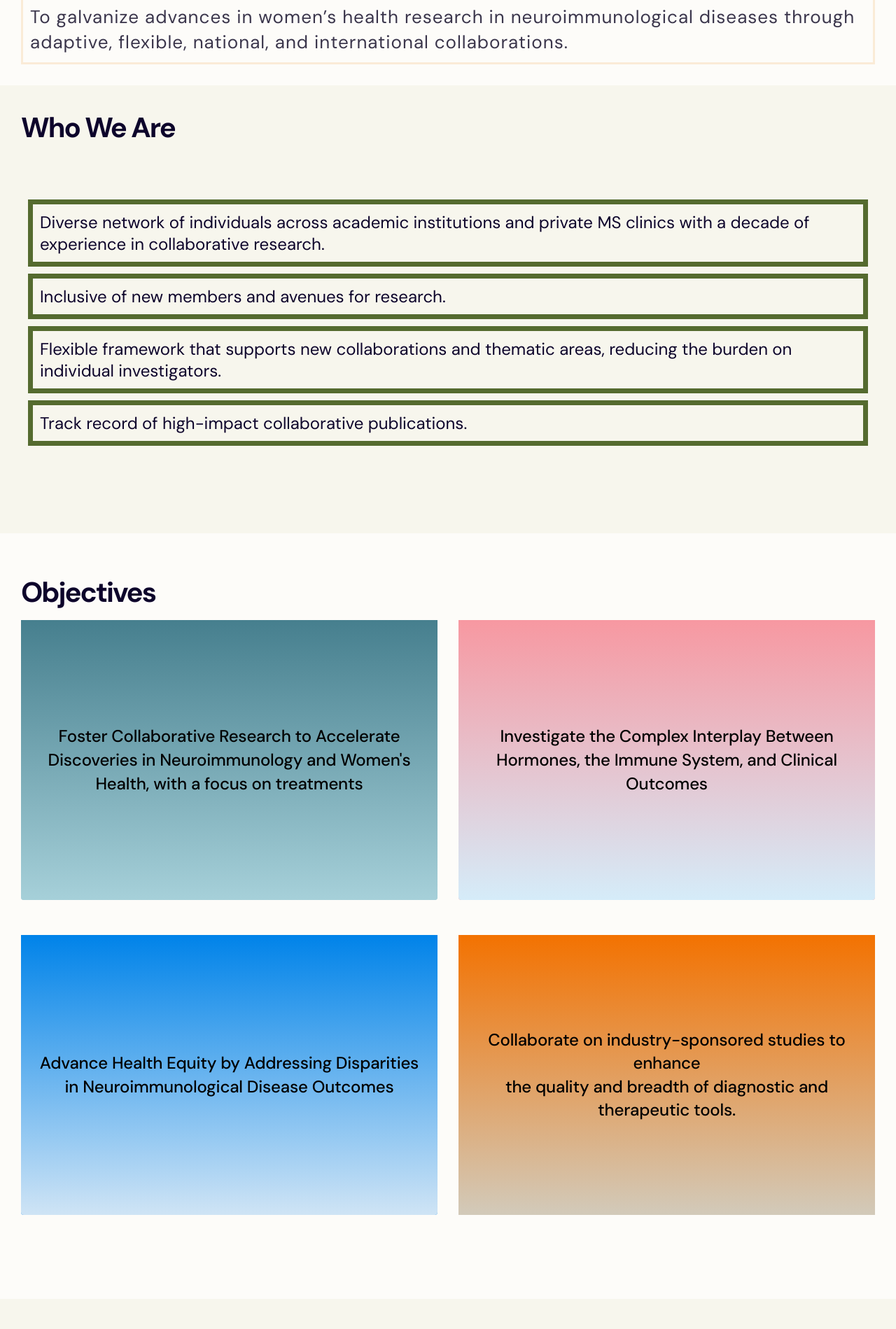
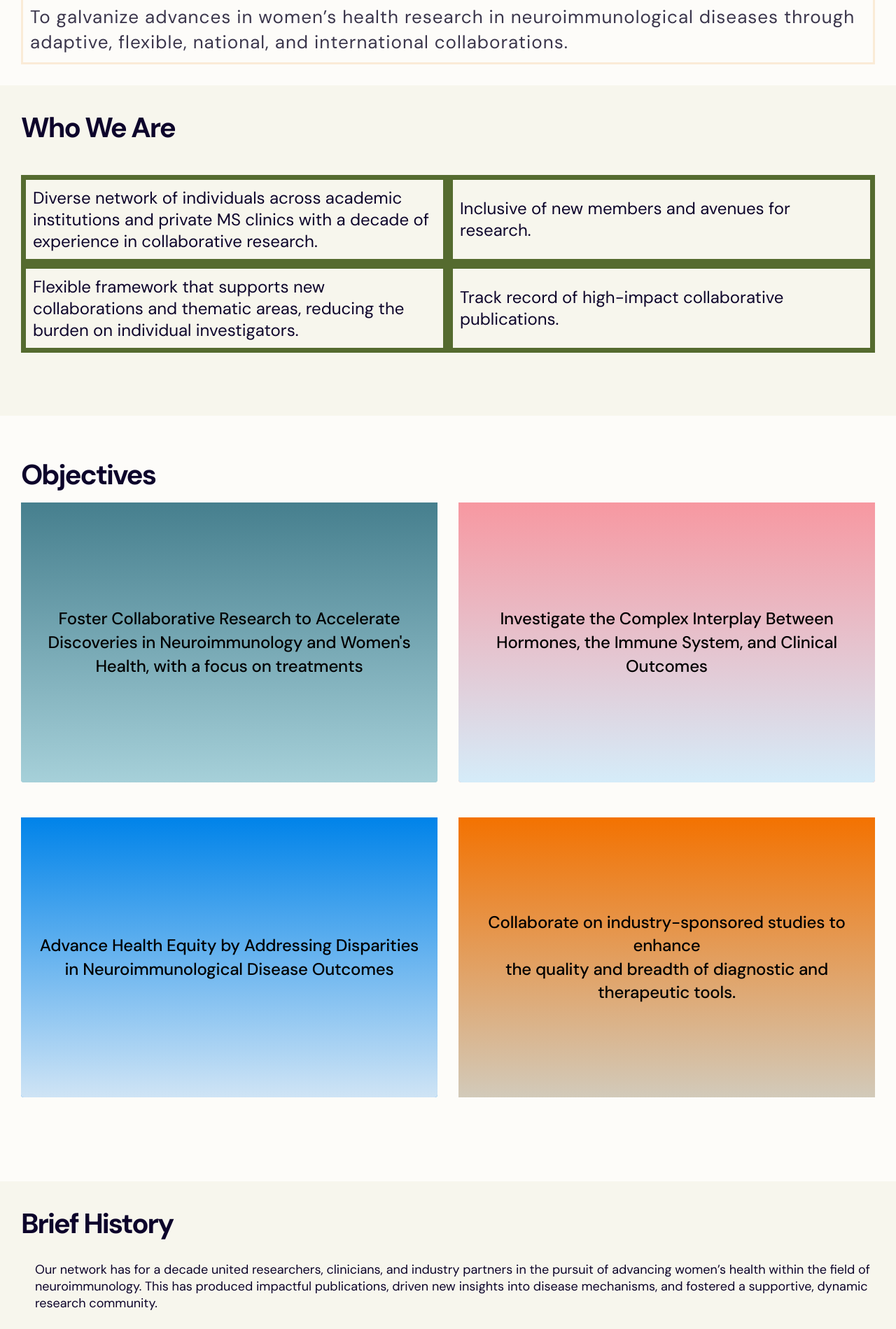
Before and after one commit to narender-sara/neuring, a Jekyll site: the page built from pages/home.md, in a window 1280 px wide. Shown: the part 489-2388 px from the top of the page at 70% size. Built offline with Jekyll 4.4.1, drawn with Linux system fonts in a browser that asks for light colours.

Commit message:
Fixed Who are we design for all devices

```diff
--- a/_sass/framework/zerostatic/blocks/sections/_heading.scss
+++ b/_sass/framework/zerostatic/blocks/sections/_heading.scss
@@ -103,16 +103,56 @@
   }
 }
 
+// .whoweare {
+//   >div {
+//     padding: 14px 0 14px 0;
+//     @include media-breakpoint-up(md) {
+//       padding: 30px 20px 30px 20px;
+//     }
+//   }
+//   a {
+//     display: inline-block;
+//   }
+//   strong {
+//     font-weight: 600;
+//   }
+//   height: 400px;
+//   .whoweare-desc {
+//     font-size: xx-large;
+//     border: solid darkolivegreen;
+//     border-width: 0.3em;
+//   }
+//   .wwa-first {
+//     float: left;
+//     width: 50%;
+//     height: 60%;
+//   }
+//   .wwa-second {
+//     float: left;
+//     width: 50%;
+//     height: 40%;
+//   }
+//   .wwa-third {
+//     float:right;
+//     width: 50%;
+//     height: 40%;
+//   }
+//   .wwa-fourth {
+//     float: right;
+//     width: 50%;
+//     height: 60%;
+//   }
+// }
+
+
 .whoweare {
-  padding: 14px 0;
+  >div {
+    padding: 14px 0 14px 0;
 
-  /*This is to overwrite the padding for large screens only*/
     @include media-breakpoint-up(md) {
-      padding: 30px 20px;
+      padding: 30px 20px 30px 20px;
     }
-
-  display: flex;
-  flex-wrap: wrap;
+  }
 
   a {
     display: inline-block;
@@ -122,44 +162,219 @@
     font-weight: 600;
   }
 
+  height: 400px;
+
   .whoweare-desc {
-    font-size: x-large; /* Adjusted font size */
+    font-size: xx-large;
     border: solid darkolivegreen;
     border-width: 0.3em;
+    display: flex;
+    /*Ensures the correct spacing for images and text */
+    align-items: center;
+    gap: 10px;
     box-sizing: border-box;
     padding: 10px;
-    flex: 1 1 100%; /*Take up 100% of space */
-    margin: 5px;
   }
 
-  /* Medium and larger screens */
-  @media (min-width: 768px) {
+  .whoweare-desc img {
+    max-width: 80px;
+    max-height: 80px;
+    display: inline-block;
+  }
+
+  // .wwa-first {
+  //   float: left;
+  //   width: 50%;
+  //   height: 60%;
+  // }
+
+  // .wwa-second {
+  //   float: left;
+  //   width: 50%;
+  //   height: 40%;
+  // }
+
+  // .wwa-third {
+  //   float: right;
+  //   width: 50%;
+  //   height: 40%;
+  // }
+
+  // .wwa-fourth {
+  //   float: right;
+  //   width: 50%;
+  //   height: 60%;
+  // }
+
+  /* Mobile Styles */
+  @media (max-width: 767.98px) {
+    display: flex;
+    flex-wrap: wrap;
+    height: auto;
+    /*Reset the height to be dynamic*/
+
     .whoweare-desc {
-          flex: 1 1 50%;/*Take up 50% of space */
+      flex: 1 1 100%;
+      font-size: x-large;
+      /* Adjusted font size for mobile */
+      margin: 5px;
+      float: none;
+      width: auto;
+      height: auto;
+    }
 
+  }
+
+  /* iPad Styles (Portrait) */
+  @media (min-width: 768px) and (max-width: 1024px) and (orientation: portrait) {
+    display: flex;
+    /* Use Flexbox */
+    flex-wrap: wrap;
+    height: auto;
+
+    .whoweare-desc {
+      flex: 1 1 50%;
+      font-size: x-large;
+      float: none;
+      width: auto;
+      height: auto;
     }
   }
 
-  /* Specific order with flex-order for medium and larger screens */
-    @media (min-width: 768px){
+  /* iPad and Surface Pro Styles (Landscape) */
+  @media (min-width: 1025px) and (max-width: 1366px) and (orientation: landscape) {
+    display: flex;
+    /* Use Flexbox */
+    flex-wrap: wrap;
+    height: auto;
+
+    .whoweare-desc {
+      flex: 1 1 50%;
+      font-size: x-large;
+      float: none;
+      width: auto;
+      height: auto;
+    }
+
+  }
+
+  /* larger screens flex order */
+  @media (min-width: 1367px) {
+    display: block;
+
+    /*Set to block for Desktop Design*/
+    .whoweare-desc {
+      float: none;
+      width: auto;
+      height: auto;
+    }
+
     .wwa-first {
       order: 1;
+      float: left;
+      width: 50%;
+      height: 60%;
     }
 
     .wwa-second {
       order: 4;
+      float: left;
+      width: 50%;
+      height: 40%;
     }
 
     .wwa-third {
       order: 2;
+      float: right;
+      width: 50%;
+      height: 40%;
     }
 
     .wwa-fourth {
       order: 3;
+      float: right;
+      width: 50%;
+      height: 60%;
+    }
   }
 }
 
-}
+// .whoweare {
+//   padding: 14px 0;
+
+//   /*This is to overwrite the padding for large screens only*/
+//   @include media-breakpoint-up(md) {
+//       padding: 30px 20px;
+//     }
+
+//   display: flex;
+//   flex-wrap: wrap;
+
+//   a {
+//     display: inline-block;
+//   }
+
+//   strong {
+//     font-weight: 600;
+//   }
+
+//   .whoweare-desc {
+//     font-size: x-large; /* Adjusted font size */
+//     border: solid darkolivegreen;
+//     border-width: 0.3em;
+//     box-sizing: border-box;
+//     padding: 10px;
+//     flex: 1 1 100%; /*Take up 100% of space */
+//     margin: 5px;
+//   }
+
+//   /* Medium and larger screens */
+//   @media (min-width: 768px) {
+//      .whoweare-desc {
+//           flex: 1 1 50%;/*Take up 50% of space */
+//       }
+//       .wwa-first {
+//         float: left;
+//         width: 50%;
+//         height: 60%;
+//       }
+//       .wwa-second {
+//         float: left;
+//         width: 50%;
+//         height: 40%;
+//       }
+//       .wwa-third {
+//         float:right;
+//         width: 50%;
+//         height: 40%;
+//       }
+//       .wwa-fourth {
+//         float: right;
+//         width: 50%;
+//         height: 60%;
+//       }
+//   }
+
+//   /* Specific order with flex-order for medium and larger screens */
+//     @media (max-width: 768px){
+//         .wwa-first {
+//             order: 1;
+//         }
+
+//         .wwa-second {
+//             order: 4;
+//         }
+
+//         .wwa-third {
+//             order: 2;
+//         }
+
+//         .wwa-fourth {
+//             order: 3;
+//         }
+//     }
+
+// }
 
 .background {
   >div {
```
Lines whose indentation alone changed are shown as unchanged.
